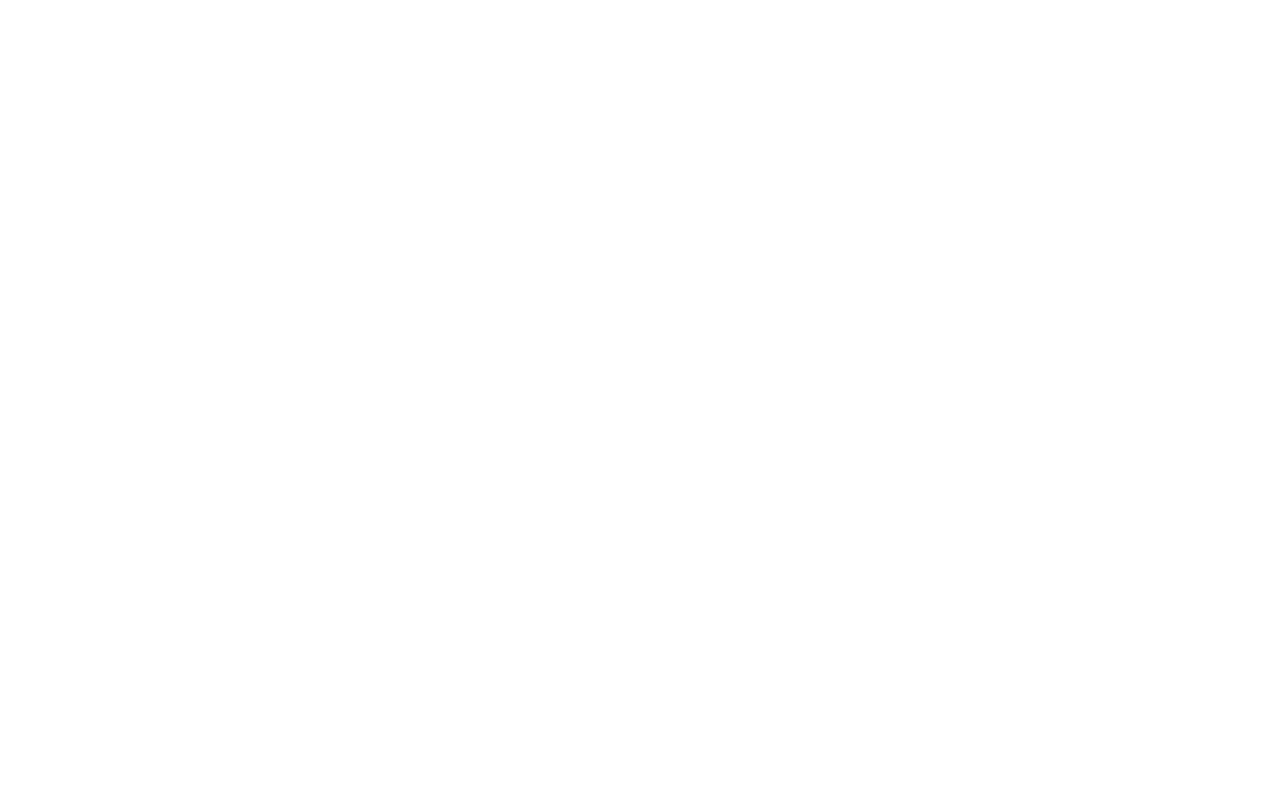
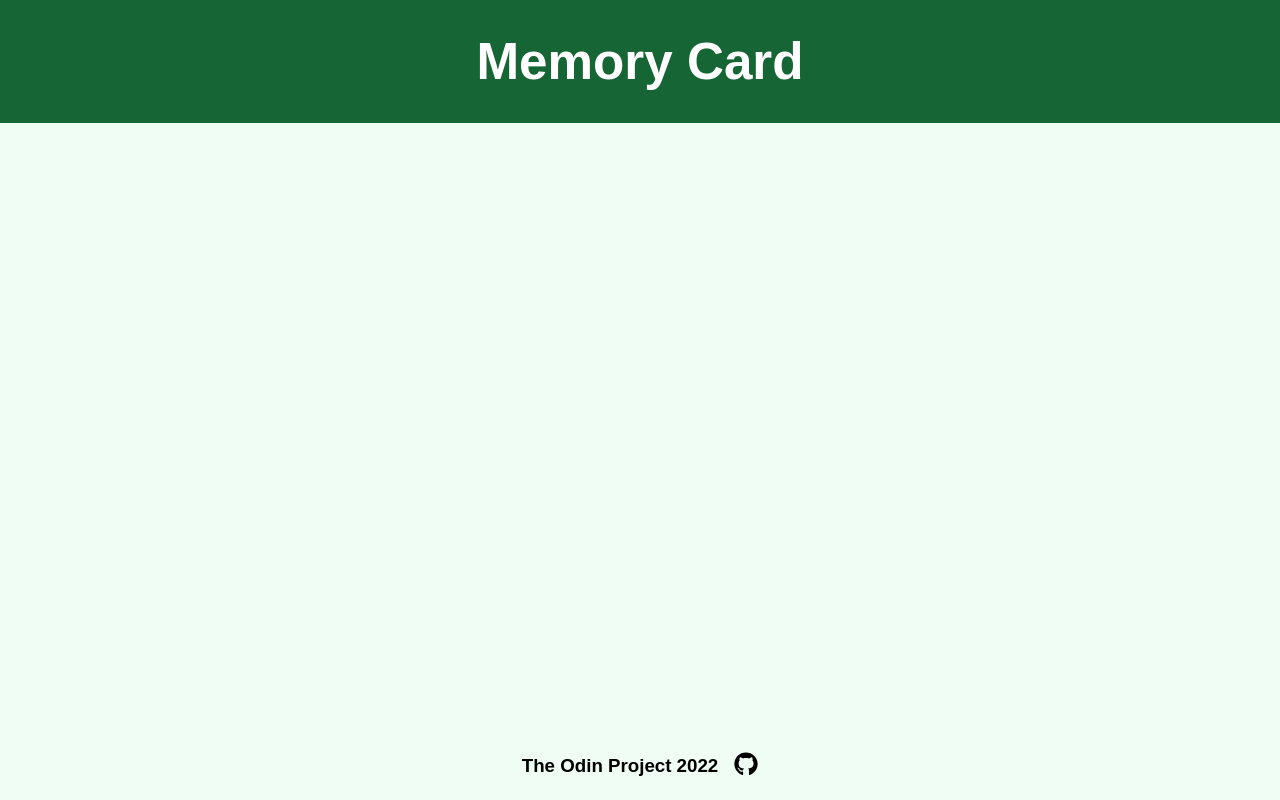
Before and after one commit to warithad/memory-card, a React (Create React App) app: page / in a window 1280 px wide. Built offline with nearby package versions, Linux system fonts and the light colour scheme.

Commit message:
Implement Header and Footer components

```diff
--- a/src/components/Footer.js
+++ b/src/components/Footer.js
@@ -1,12 +1,35 @@
 import styled from "styled-components";
+import { FaGithub } from 'react-icons/fa'
 
 const Footer =()=>{
-    <FooterContainer>
-
-    </FooterContainer>
+    return(
+        <FooterContainer>
+            <h3>The Odin Project 2022</h3>
+                <a href="https://github.com/warithad" target="_blank">
+                    <FaGithub style={githubLogoStyle} />
+                </a>
+        </FooterContainer>
+    )
 }
 
 const FooterContainer = styled.div`
+    display: flex;
+    align-items: center;
+    justify-content: center;
+    gap: 1rem;
+    font-family: Arial;
+    padding: 20px 0;
+    transition: transform 1s;
 
+    a:hover{
+        transform: rotateX(360deg);
+        scale: 1.2;
+    }
 `
+const githubLogoStyle = {
+    minWidth: "1.5rem",
+    minHeight: "1.5rem",
+    color: "black"
+}
+
 export default Footer;
--- a/src/components/Header.js
+++ b/src/components/Header.js
@@ -1,12 +1,21 @@
 import styled from "styled-components";
 
 const Header =()=>{
-    <HeaderContainer>
-
-    </HeaderContainer>
+    return(
+        <HeaderContainer>
+            <h1>Memory Card</h1>
+        </HeaderContainer>
+    )
 }
 
 const HeaderContainer = styled.div`
+    background-color: #166534;
+    color: black;
+    font-size: 2vw;
+    font-family: arial;
+    color: white;
+    padding: 2rem 0;
+    text-align: center;
 `;
 
 export default Header;
--- a/src/themes/GlobalStyle.js
+++ b/src/themes/GlobalStyle.js
@@ -9,6 +9,16 @@ const GlobalStyle = createGlobalStyle`
         padding: 0;
     }
 
+    .App{
+        min-height: 100vh;
+        min-width: 100vw;
+        background-color: #f0fdf4;
+
+        display: flex;
+        flex-direction: column;
+        justify-content: space-between;
+    }
+
 `
 
 export default GlobalStyle;
```
